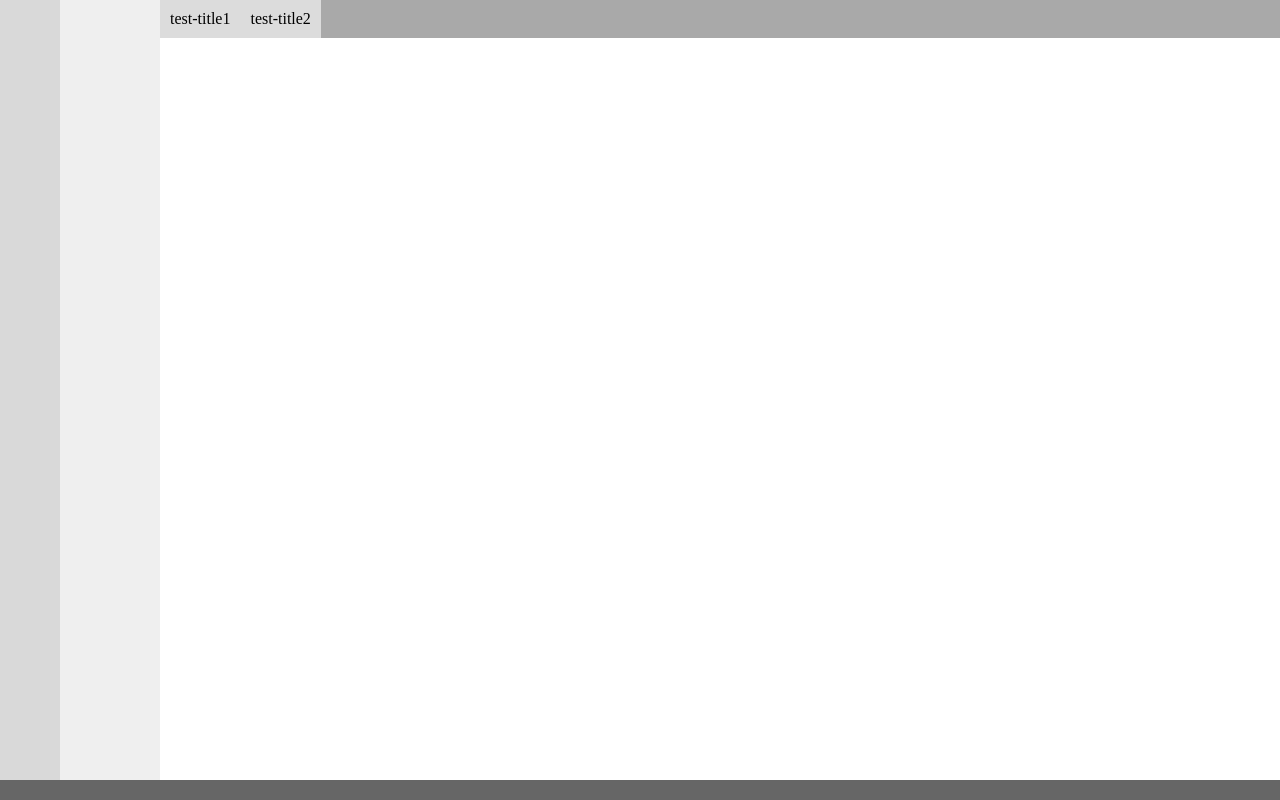
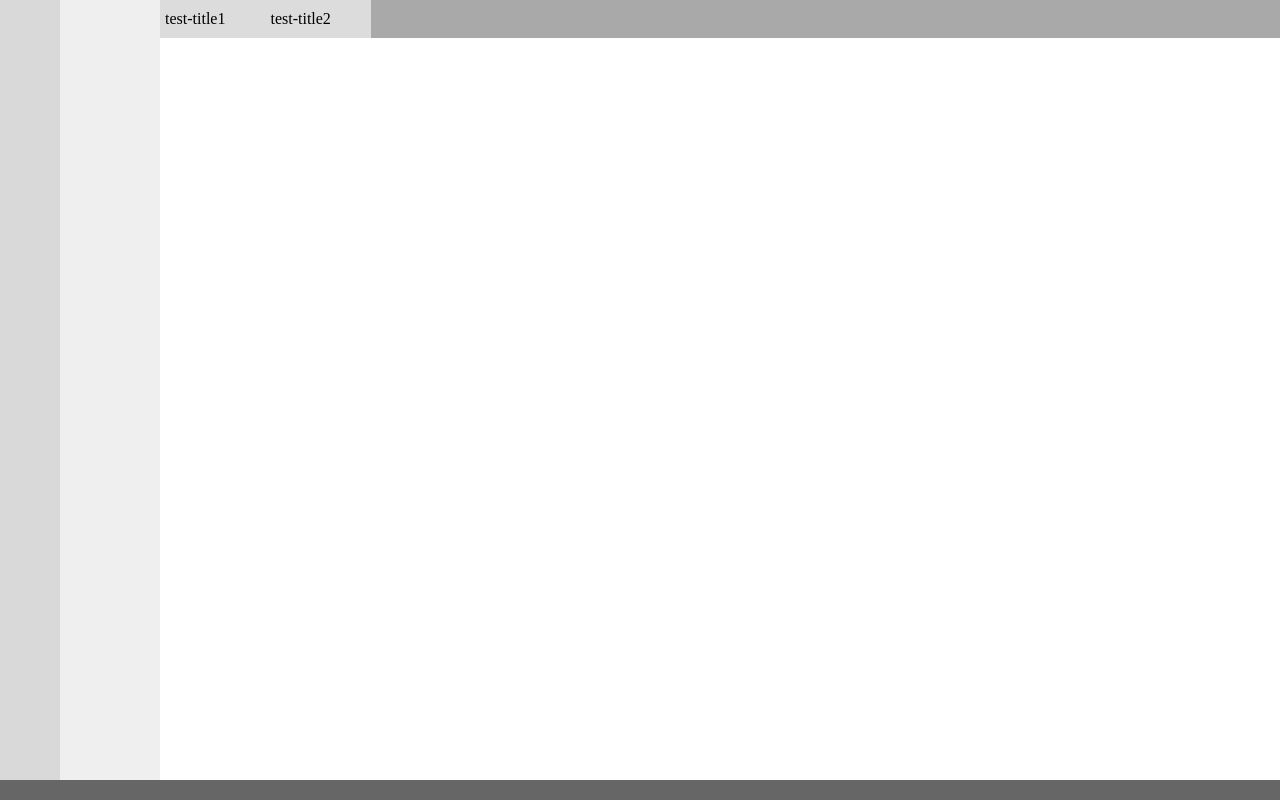
Before and after one commit to neko-0406/tauri-multi-editor, a React (Vite) app: page / in a window 1280 px wide. Built offline with nearby package versions, Linux system fonts and the light colour scheme.

Commit message:
Tab関連のcssを追加

```diff
--- a/src/styles/Tabs.css
+++ b/src/styles/Tabs.css
@@ -14,12 +14,49 @@
 }
 
 .tab-item-tag {
-  background-color: white;
   height: 100%;
-  padding: 0 10px 0 10px;
+  width: auto;
+  white-space: nowrap;
   display: flex;
   align-items: center;
   user-select: none;
+}
+
+.tab-item-tag-title-space {
+  height: 100%;
+  width: auto;
+  margin-left: 5px;
+  margin-right: 5px;
+  display: flex;
+  align-items: center;
+  justify-content: start;
+  text-overflow: ellipsis;
+  overflow: hidden;
+}
+
+.tab-item-tag-icon-space {
+  height: 35px;
+  width: 35px;
+  box-sizing: border-box;
+  display: flex;
+  justify-items: center;
+  align-items: center;
+}
+
+.tab-item-tag-remove {
+  background: none;
+  border: none;
+  margin-left: 5px;
+  width: 25px;
+  height: 25px;
+  display: flex;
+  align-items: center;
+  justify-content: center;
+  border-radius: 25px;
+}
+
+.tab-item-tag-remove:hover {
+  background-color: #a9a9a9;
 }
 
 .tab-display-space {
```
